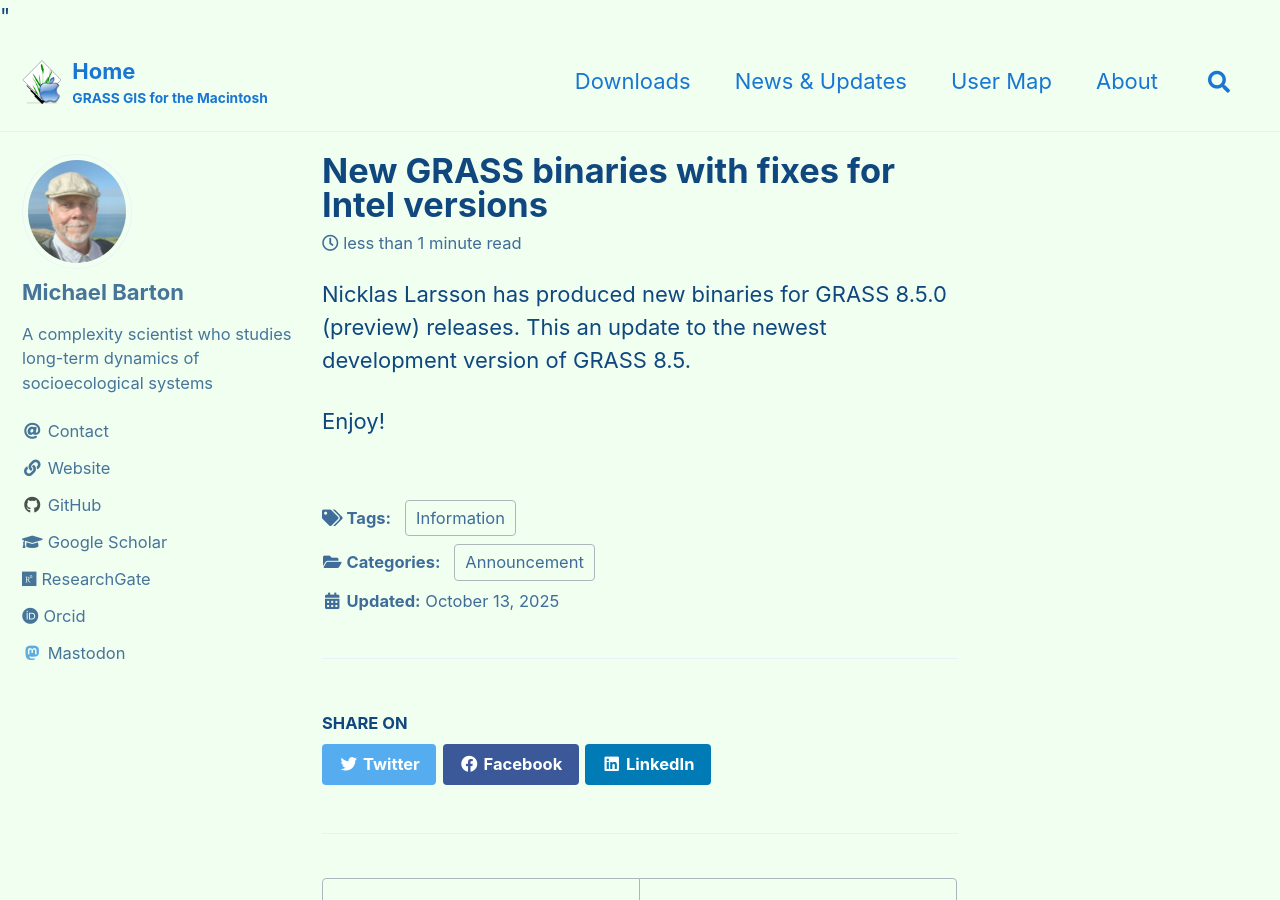
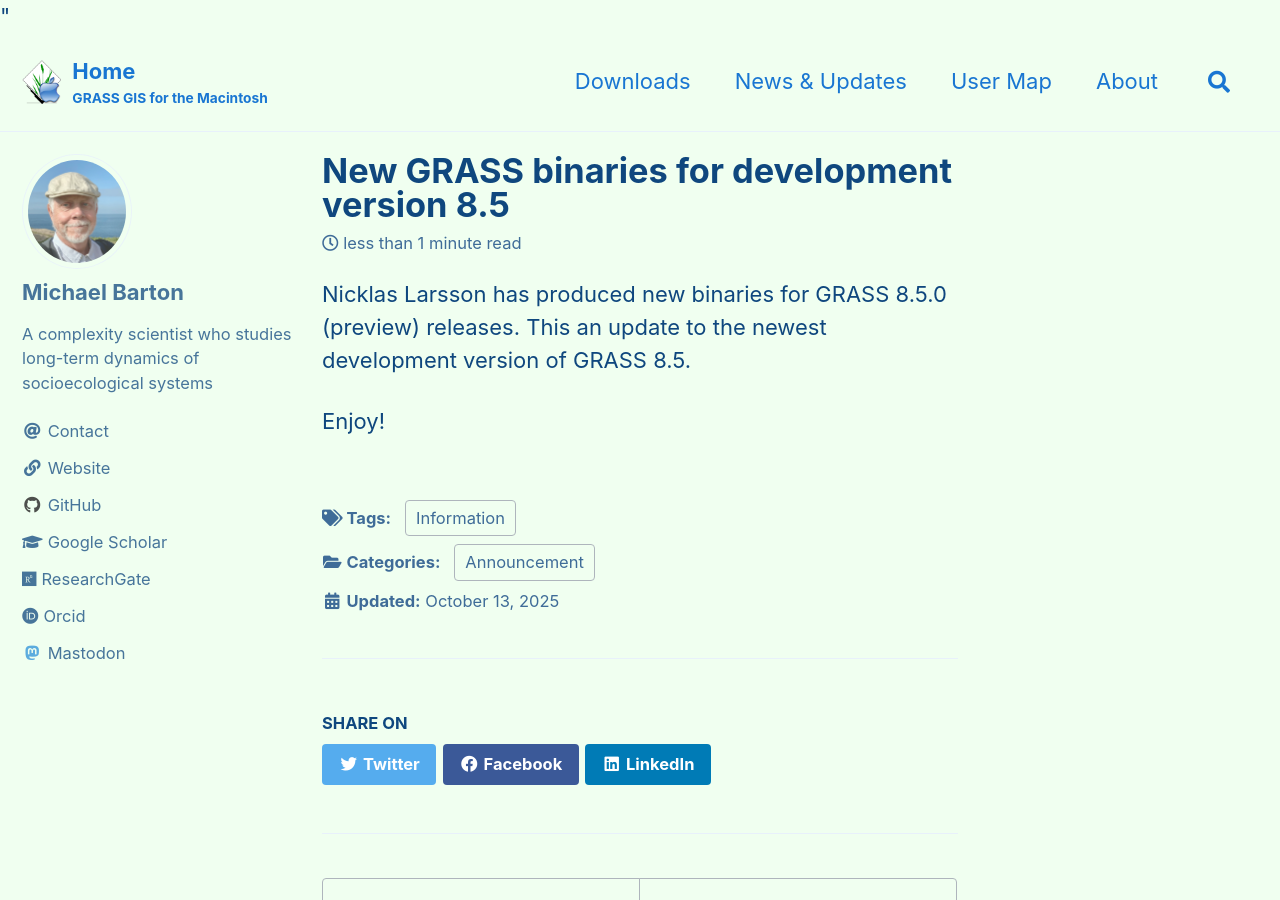
Before and after one commit to cmbarton/grass-mac, a Jekyll site: the page built from _posts/2025-10-13-new_GRASS_binarys.md, in a window 1280 px wide and 900 px high. Built offline with Jekyll 4.4.1, drawn with Linux system fonts in a browser that asks for light colours; cached includes are drawn as plain includes; comment, search, counter and statistics services are not loaded.

Commit message:
blog post title

```diff
--- a/_posts/2025-10-13-new_GRASS_binarys.md
+++ b/_posts/2025-10-13-new_GRASS_binarys.md
@@ -1,5 +1,5 @@
 ---
-title: "New GRASS binaries with fixes for Intel versions"
+title: "New GRASS binaries for development version 8.5"
 layout: "single"
 class: wide
 excerpt_separator: "<!--more-->"
```
